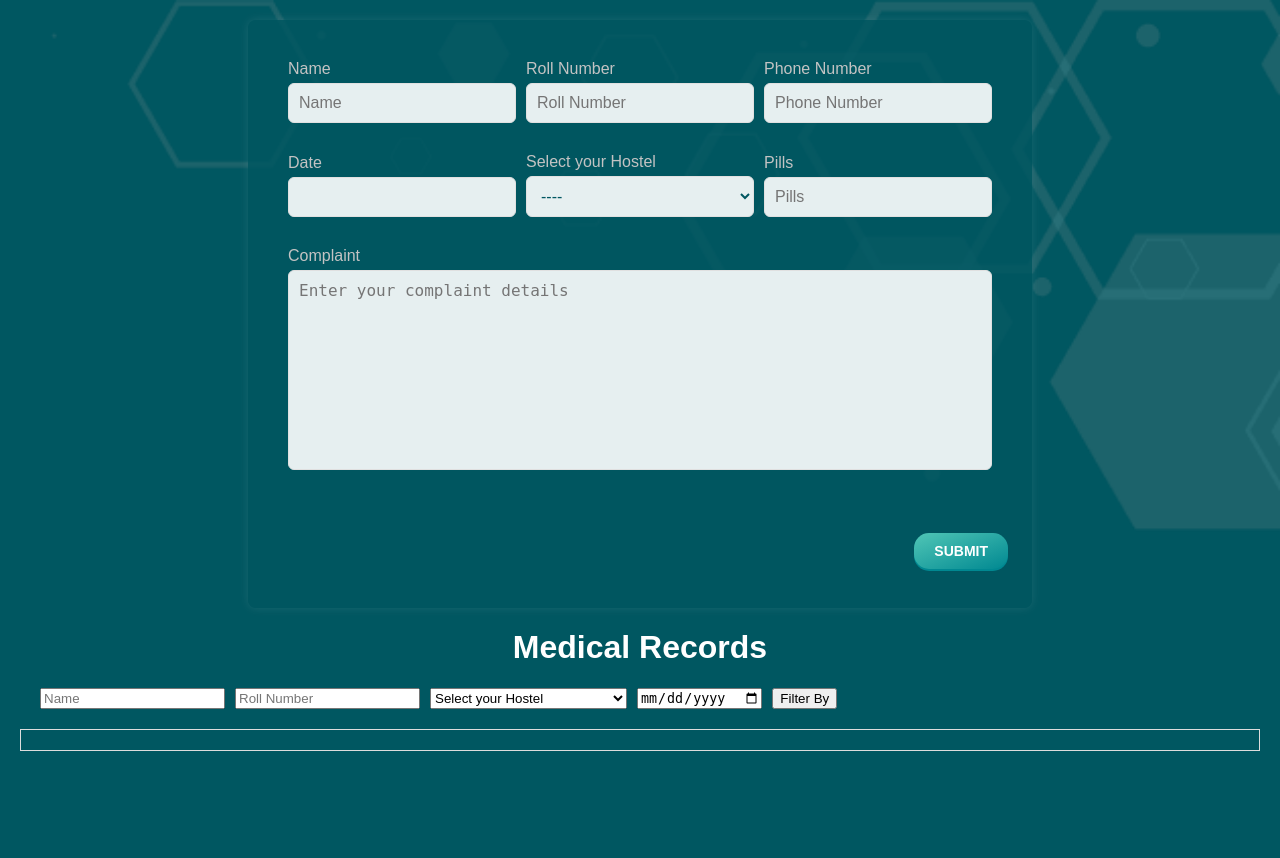
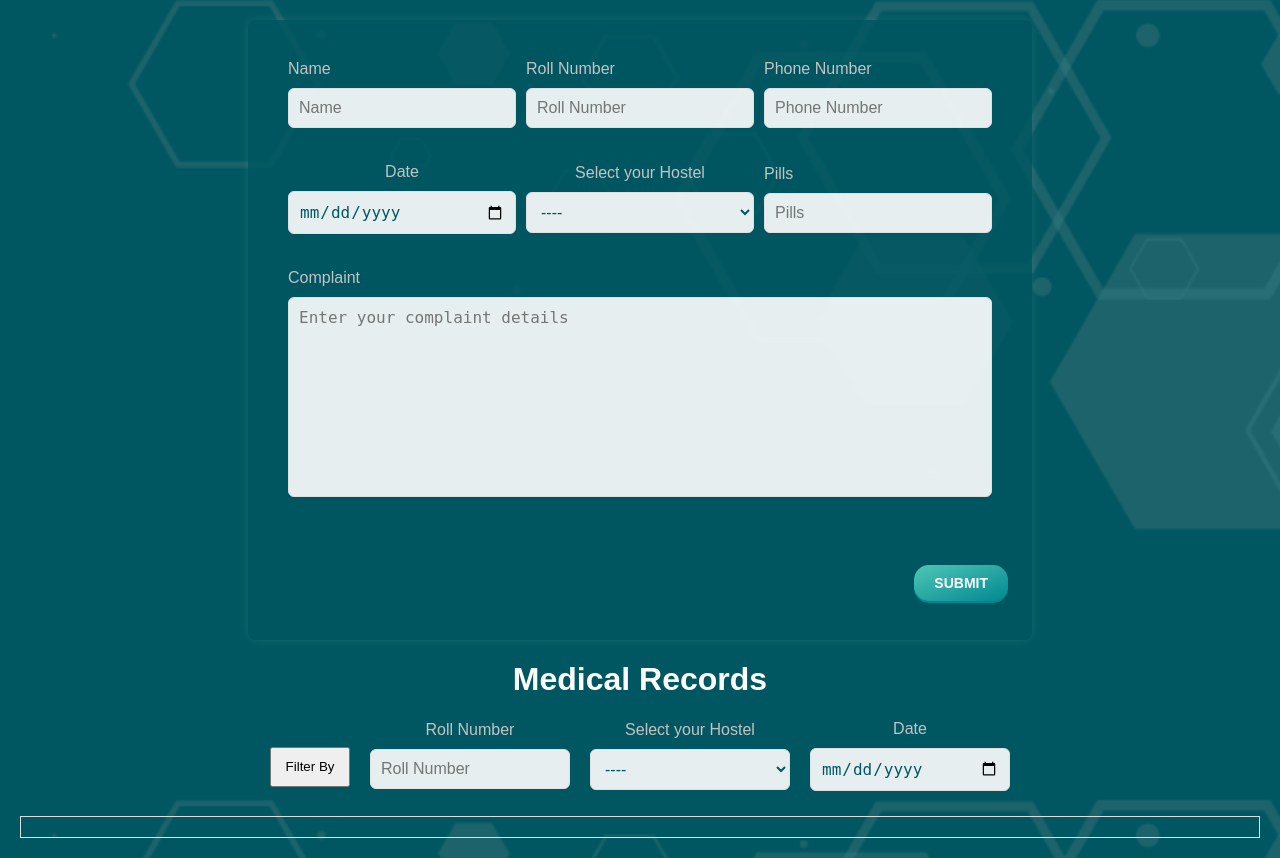
Before and after one commit to SlayZ121/Medico, a Flask app: page /medicalrecord in a window 1280 px wide. Before the commit the page ends 751 px from the top, so only its background shows below. Run offline with Flask 2, Linux system fonts and the light colour scheme; a user stored in the database is signed in.

Commit message:
records updated

```diff
--- a/medico/static/js/records.js
+++ b/medico/static/js/records.js
@@ -1,4 +1,3 @@
-const nameInput = document.getElementById("name");
 const rollNumberInput = document.getElementById("rollNumber");
 const dateInput = document.getElementById("deadline");
 const hostelInput = document.getElementById("hostel");
@@ -9,12 +8,11 @@ const closeButton = document.querySelector(".close-button");
 const modalDetails = document.getElementById("modal-details");
 
 addTaskButton.addEventListener("click", () => {
-    const name = nameInput.value;
     const rollNumber = rollNumberInput.value;
     const date = dateInput.value;
     const hostel = hostelInput.value;
 
-    if (name.trim() === "" || rollNumber.trim() === "" || date.trim() === "" || hostel === "----") {
+    if (rollNumber.trim() === "" || date.trim() === "" || hostel === "----") {
         alert("Please fill in all fields.");
         return; // Don't add task if any field is empty
     }
@@ -23,7 +21,6 @@ addTaskButton.addEventListener("click", () => {
     const taskItem = document.createElement("div");
     taskItem.classList.add("task");
     taskItem.innerHTML = `
-        <p>Name: ${name}</p>
         <p>Roll Number: ${rollNumber}</p>
         <p>Date: ${date}</p>
         <p>Hostel: ${hostel}</p>
@@ -33,7 +30,6 @@ addTaskButton.addEventListener("click", () => {
     taskList.appendChild(taskItem);
 
     // Clear the input fields
-    nameInput.value = "";
     rollNumberInput.value = "";
     dateInput.value = "";
     hostelInput.value = "----";
--- a/medico/templates/records.html
+++ b/medico/templates/records.html
@@ -195,9 +195,25 @@
 
         .task-form {
             display: flex;
-            gap: 10px;
-            margin-bottom: 20px;
+            justify-content: center;
+            align-items: center;
+            gap: 20px;
+            /* Adjust the gap as needed */
         }
+
+        .formbold-mb-5 {
+            display: flex;
+            flex-direction: column;
+            align-items: center;
+        }
+
+        .formbold-form-input {
+            padding: 10px;
+            margin-top: 5px;
+            margin-bottom: 5px;
+            width: 200px;
+        }
+
 
         .task-list {
             border: 1px solid #ddd;
@@ -212,6 +228,10 @@
             padding: 5px;
             border: 1px solid #ccc;
             border-radius: 5px;
+            background-color: white;
+            /* Background color white */
+            color: black;
+            /* Text color black */
         }
 
         .task button {
@@ -290,8 +310,8 @@
             <div class="form-row"></div>
             <div class="form-row">
                 <div class="formbold-mb-5 w-full">
-                    <label for="dated" class="formbold-form-label"> Date </label>
-                    <input type="dated" name="date" id="dated" class="formbold-form-input" />
+                    <label for="date" class="formbold-form-label"> Date </label>
+                    <input type="date" name="date" id="date" class="formbold-form-input" />
                 </div>
 
                 <div class="formbold-mb-5">
@@ -328,12 +348,20 @@
     <div class="records">
         <h1 style="color: white;">Medical Records </h1>
         <div class="task-form">
+            <button id="add-task" style=" height: 40px; width: 80px; margin-top: 1.5%;">
+                Filter By
+            </button>
 
-            <input type="text" id="name" placeholder="Name">
-            <input type="text" id="rollNumber" placeholder="Roll Number">
 
-            <select id="hostel">
-                <option value="----">Select your Hostel</option>
+            <div class="formbold-mb-5">
+                <label for="rollNumber" class="formbold-form-label">Roll Number</label>
+                <input type="text" name="rollNumber" id="rollNumber" placeholder="Roll Number"
+                    class="formbold-form-input" />
+            </div>
+            <div class="formbold-mb-5">
+                <label for="Select your Hostel" class="formbold-form-label"> Select your Hostel</label>
+                <select id="hostel" name="area" class="formbold-form-input">
+                    <option value="----">----</option>
                     <option value="Gangotri Hostel">Gangotri Girls Hostel</option>
                     <option value="Aravalli Boys Hostel (BH-1)">Aravalli Boys Hostel (BH-1)</option>
                     <option value="Nilgiri Boys Hostel (BH-2)">Nilgiri Boys Hostel (BH-2)</option>
@@ -341,8 +369,13 @@
                     <option value="SriShailam Boys Hostel (IVH)">SriShailam Boys Hostel (IVH)</option>
                     <option value="Satpura Boys Hostel">Satpura Boys Hostel</option>
                 </select>
-            <input type="date" id="deadline">
-            <button id="add-task">Filter By</button>
+            </div>
+            <div class="formbold-mb-5 w-full">
+                <label for="deadline" class="formbold-form-label"> Date </label>
+                <input type="date" name="deadline" id="deadline" class="formbold-form-input" />
+            </div>
+
+
         </div>
     </div>
     <div class="task-list" id="task-list" style="color: #f2f2f2;">
@@ -356,7 +389,7 @@
             </div>
         </div>
     </div>
-    <script src="assets/js/records.js"></script>
+    <script src="assets/js/record.js"></script>
 
 </body>
 
```
Lines whose indentation alone changed are shown as unchanged.
